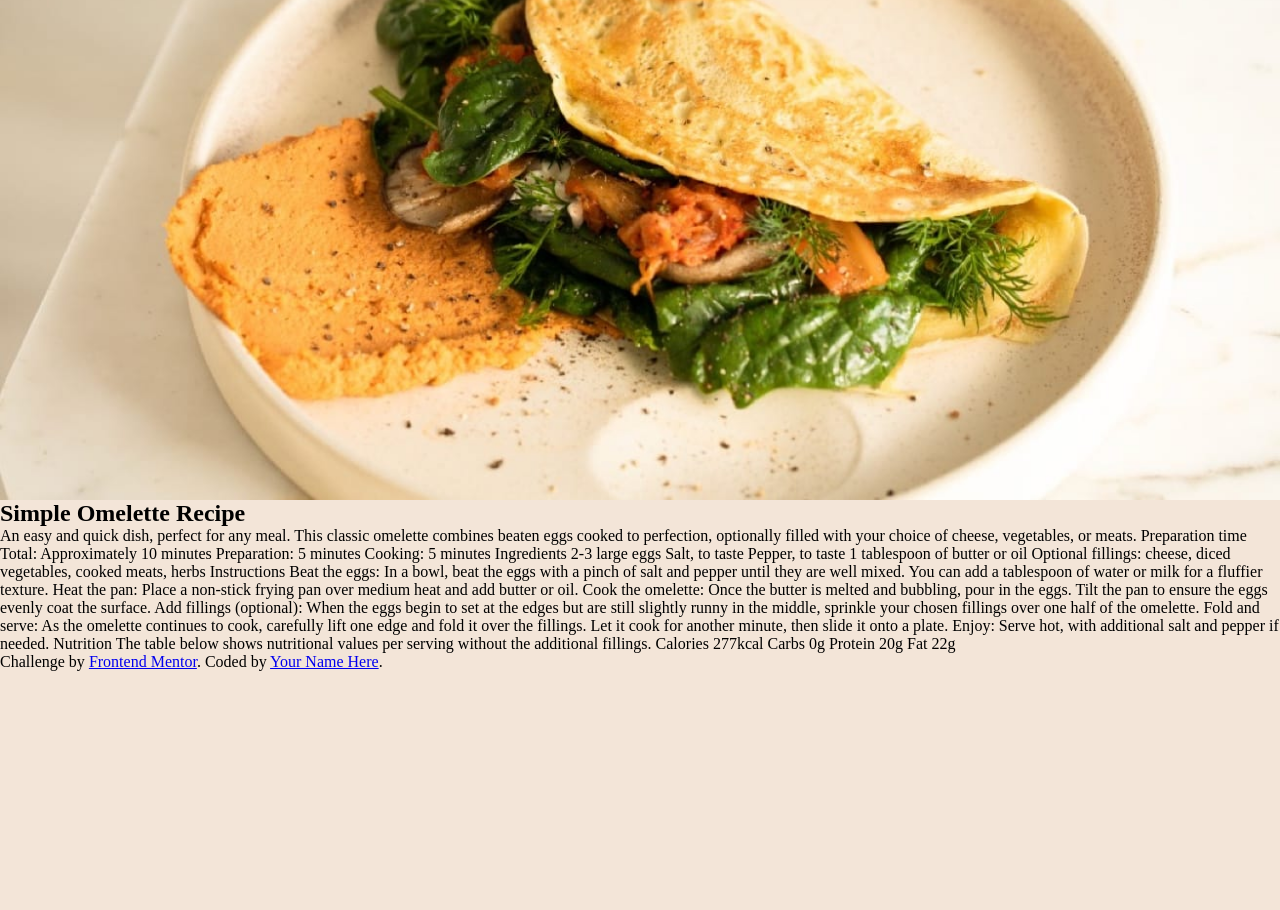
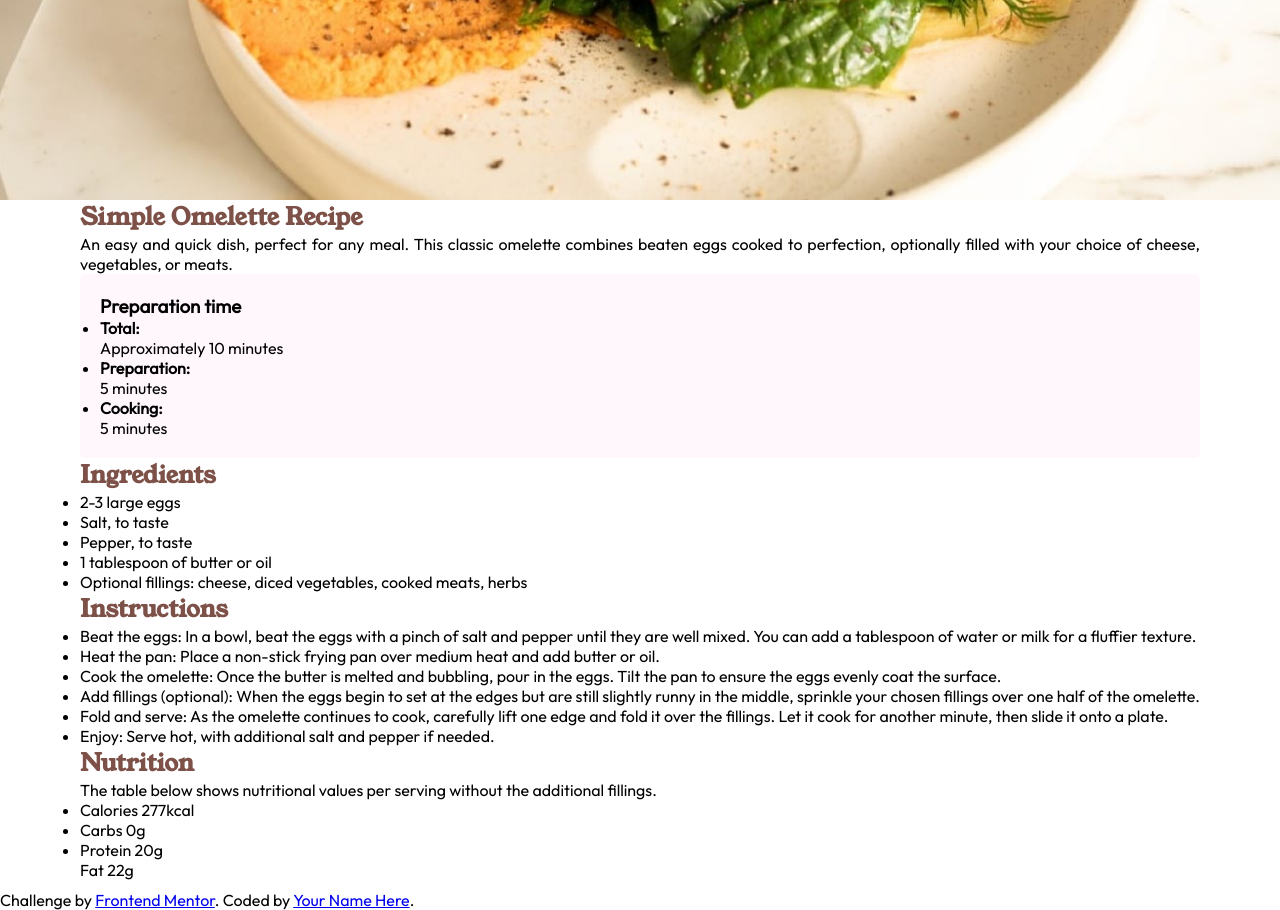
Before and after one commit to joaopedro-cell/recipe-page-main, a plain HTML site: page recipe-page-main/index.html in a window 1280 px wide. Before the commit the page ends 800 px from the top, so only its background shows below. Drawn offline with Linux system fonts and the light colour scheme.

Commit message:
omelette

```diff
--- a/recipe-page-main/Estilos/style.css
+++ b/recipe-page-main/Estilos/style.css
@@ -1,4 +1,8 @@
 @charset "UTF-8";
+
+@import url("https://fonts.googleapis.com/css2?family=Young+Serif&display=swap");
+@import url("https://fonts.googleapis.com/css2?family=Outfit&display=swap");
+
 /*
 Bege: #F3E5D8
 Marrom:#7D5148
@@ -9,18 +13,38 @@ Roxo Mais Claro: #FFF7FC
 * {
   margin: 0px;
   padding: 0px;
+  font-family: "Outfit", sans-serif;
+  text-align: justify;
 }
-body,
 html {
   background-color: #f3e5d8;
   height: 100vh;
   width: 100vw;
 }
+body {
+  background-color: #ffffff;
+  height: max-content;
+}
+article {
+  padding: 0px 80px 10px 80px;
+}
+h1,
+h2 {
+  color: #7d5148;
+  font-family: "Young Serif", serif;
+}
+#Preparation {
+  background-color: #fff7fc;
+  padding: 20px;
+  border-radius: 5px;
+}
+p {
+}
 
 header > div#imagem {
   display: block;
   background: #f3e5d8 url(../assets/images/image-omelette.jpeg) no-repeat;
-  height: 500px;
+  height: 200px;
   background-size: cover;
   background-position: bottom center;
 }
--- a/recipe-page-main/index.html
+++ b/recipe-page-main/index.html
@@ -27,36 +27,84 @@
     <main>
       <article>
         <h1>Simple Omelette Recipe</h1>
-
         <p>
           An easy and quick dish, perfect for any meal. This classic omelette
           combines beaten eggs cooked to perfection, optionally filled with your
-          choice of cheese, vegetables, or meats. Preparation time Total:
-          Approximately 10 minutes Preparation: 5 minutes Cooking: 5 minutes
-          Ingredients 2-3 large eggs Salt, to taste Pepper, to taste 1
-          tablespoon of butter or oil Optional fillings: cheese, diced
-          vegetables, cooked meats, herbs Instructions Beat the eggs: In a bowl,
-          beat the eggs with a pinch of salt and pepper until they are well
-          mixed. You can add a tablespoon of water or milk for a fluffier
-          texture. Heat the pan: Place a non-stick frying pan over medium heat
-          and add butter or oil. Cook the omelette: Once the butter is melted
-          and bubbling, pour in the eggs. Tilt the pan to ensure the eggs evenly
-          coat the surface. Add fillings (optional): When the eggs begin to set
-          at the edges but are still slightly runny in the middle, sprinkle your
-          chosen fillings over one half of the omelette. Fold and serve: As the
-          omelette continues to cook, carefully lift one edge and fold it over
-          the fillings. Let it cook for another minute, then slide it onto a
-          plate. Enjoy: Serve hot, with additional salt and pepper if needed.
-          Nutrition The table below shows nutritional values per serving without
-          the additional fillings. Calories 277kcal Carbs 0g Protein 20g Fat 22g
+          choice of cheese, vegetables, or meats.
         </p>
+        <div id="Preparation">
+          <h3>Preparation time</h3>
+          <ul>
+            <li>
+              <h4>Total:</h4>
+              Approximately 10 minutes
+            </li>
+            <li>
+              <h4>Preparation:</h4>
+              5 minutes
+            </li>
+            <li>
+              <h4>Cooking:</h4>
+              5 minutes
+            </li>
+          </ul>
+        </div>
+        <h2>Ingredients</h2>
+        <ul>
+          <li>2-3 large eggs</li>
+          <li>Salt, to taste</li>
+          <li>Pepper, to taste</li>
+          <li>1 tablespoon of butter or oil</li>
+          <li>
+            Optional fillings: cheese, diced vegetables, cooked meats, herbs
+          </li>
+        </ul>
+        <h2>Instructions</h2>
+        <ul>
+          <li>
+            Beat the eggs: In a bowl, beat the eggs with a pinch of salt and
+            pepper until they are well mixed. You can add a tablespoon of water
+            or milk for a fluffier texture.
+          </li>
+          <li>
+            Heat the pan: Place a non-stick frying pan over medium heat and add
+            butter or oil.
+          </li>
+          <li>
+            Cook the omelette: Once the butter is melted and bubbling, pour in
+            the eggs. Tilt the pan to ensure the eggs evenly coat the surface.
+          </li>
+          <li>
+            Add fillings (optional): When the eggs begin to set at the edges but
+            are still slightly runny in the middle, sprinkle your chosen
+            fillings over one half of the omelette.
+          </li>
+          <li>
+            Fold and serve: As the omelette continues to cook, carefully lift
+            one edge and fold it over the fillings. Let it cook for another
+            minute, then slide it onto a plate.
+          </li>
+          <li>Enjoy: Serve hot, with additional salt and pepper if needed.</li>
+        </ul>
+        <h2>Nutrition</h2>
+        <p>
+          The table below shows nutritional values per serving without the
+          additional fillings.
+        </p>
+        <ul>
+          <li>Calories 277kcal</li>
+          <li>Carbs 0g</li>
+          <li>Protein 20g</li>
+          Fat 22g
+        </ul>
       </article>
     </main>
 
     <footer>
       Challenge by
       <a href="https://www.frontendmentor.io?ref=challenge" target="_blank"
-        >Frontend Mentor</a>. Coded by <a href="#">Your Name Here</a>.
+        >Frontend Mentor</a
+      >. Coded by <a href="#">Your Name Here</a>.
     </footer>
   </body>
 </html>
```
